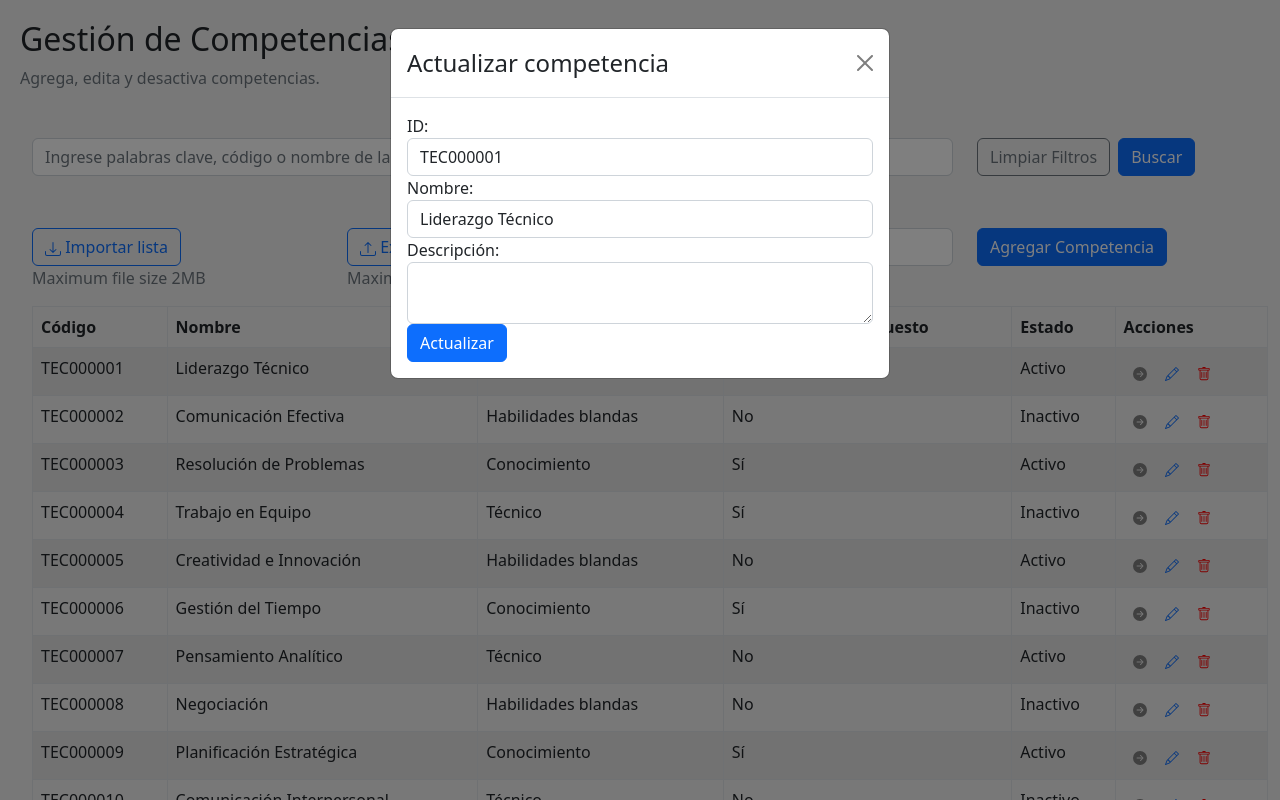
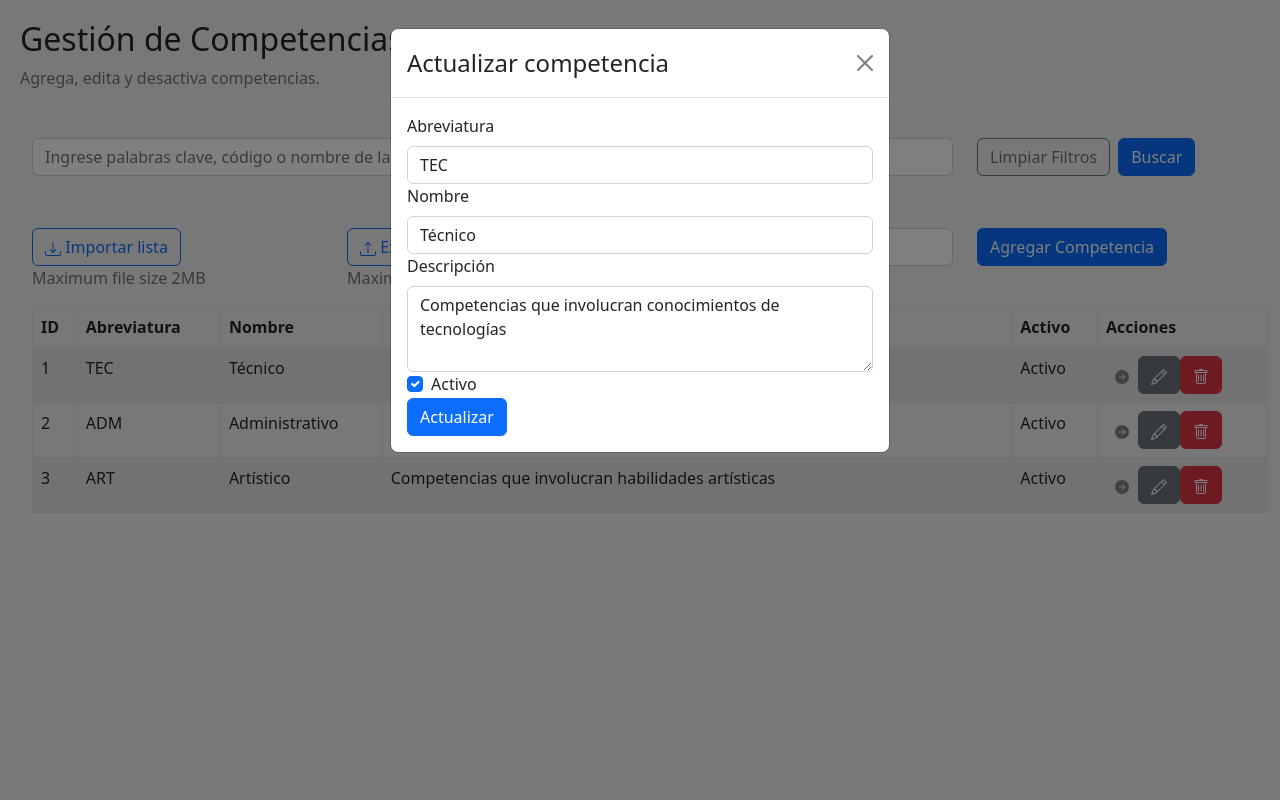
Before and after one commit to DP2softback/sigcc-front, a React (Vite) app in the folder dp2-frontend/: page / in a window 1280 px wide. Both pictures are taken after a click on the button 1171 px from the left and 371 px from the top of the page. Shown: the top 800 px of the page. Built offline with nearby package versions, Linux system fonts and the light colour scheme.

Commit message:
flujo competencias actualizado con la estructura competencia,prueba lescano

```diff
--- a/dp2-frontend/src/features/Modulo2/Components/GestionDeCompetencias/Delete.tsx
+++ b/dp2-frontend/src/features/Modulo2/Components/GestionDeCompetencias/Delete.tsx
@@ -1,7 +1,7 @@
 import React, { useState } from 'react';
 
 const BorrarCompetencia = ({ competencia, borrarCompetencia }) => {
-  const [id, setId] = useState(competencia.codigo);
+  const [id, setId] = useState(competencia.id);
 
   const handleSubmit = (event) => {
     event.preventDefault();
@@ -12,7 +12,7 @@ const BorrarCompetencia = ({ competencia, borrarCompetencia }) => {
   return (
     <form onSubmit={handleSubmit}>
       <label className="form-group">
-        <label htmlFor="id">Codigo:</label>
+        <label htmlFor="id">ID:</label>
         <label
           className="form-control"
           id="id"
--- a/dp2-frontend/src/features/Modulo2/Components/GestionDeCompetencias/Read.tsx
+++ b/dp2-frontend/src/features/Modulo2/Components/GestionDeCompetencias/Read.tsx
@@ -3,9 +3,18 @@ import { Form, FormControl, InputGroup, Button, Table, Modal  } from 'react-boot
 import AgregarCompetencia from './Create';
 import ActualizarCompetencia from './Update';
 import BorrarCompetencia from './Delete';
-import { Download,Upload,ArrowRightCircleFill,Pencil,Trash } from 'react-bootstrap-icons';
+import { Download,Upload,ArrowRightCircleFill,Pencil,Trash, Cast } from 'react-bootstrap-icons';
 import './Read.css';
 import axiosInt from "@config/axios";
+
+type Competencia = {
+  id: number;
+  abreviatura: string;
+  nombre: string;
+  descripcion: string;
+  activo: boolean;
+};
+
 const CompetenciasListar = () => {
     const [campoOrdenamiento, setCampoOrdenamiento] = useState('');
     const [tipoOrden, setTipoOrden] = useState('ascendente');
@@ -18,84 +27,33 @@ const CompetenciasListar = () => {
     const [mostrarPopUpBorrar, setmostrarPopUpBorrar] = useState(false);
     const [competenciaSeleccionada, setCompetenciaSeleccionada] = useState(null);
 
-    const tablaHardcode = [
-        { codigo: 'TEC000001', nombre: 'Liderazgo Técnico', asignadoAPuesto: 'Sí', estado: 'Activo', tipo: 'Técnico' },
-        { codigo: 'TEC000002', nombre: 'Comunicación Efectiva', asignadoAPuesto: 'No', estado: 'Inactivo', tipo: 'Habilidades blandas' },
-        { codigo: 'TEC000003', nombre: 'Resolución de Problemas', asignadoAPuesto: 'Sí', estado: 'Activo', tipo: 'Conocimiento' },
-        { codigo: 'TEC000004', nombre: 'Trabajo en Equipo', asignadoAPuesto: 'Sí', estado: 'Inactivo', tipo: 'Técnico' },
-        { codigo: 'TEC000005', nombre: 'Creatividad e Innovación', asignadoAPuesto: 'No', estado: 'Activo', tipo: 'Habilidades blandas' },
-        { codigo: 'TEC000006', nombre: 'Gestión del Tiempo', asignadoAPuesto: 'Sí', estado: 'Inactivo', tipo: 'Conocimiento' },
-        { codigo: 'TEC000007', nombre: 'Pensamiento Analítico', asignadoAPuesto: 'No', estado: 'Activo', tipo: 'Técnico' },
-        { codigo: 'TEC000008', nombre: 'Negociación', asignadoAPuesto: 'No', estado: 'Inactivo', tipo: 'Habilidades blandas' },
-        { codigo: 'TEC000009', nombre: 'Planificación Estratégica', asignadoAPuesto: 'Sí', estado: 'Activo', tipo: 'Conocimiento' },
-        { codigo: 'TEC000010', nombre: 'Comunicación Interpersonal', asignadoAPuesto: 'No', estado: 'Inactivo', tipo: 'Técnico' },
-        { codigo: 'TEC000011', nombre: 'Liderazgo de Equipos', asignadoAPuesto: 'Sí', estado: 'Activo', tipo: 'Habilidades blandas' },
-        { codigo: 'TEC000012', nombre: 'Resiliencia', asignadoAPuesto: 'No', estado: 'Activo', tipo: 'Conocimiento' },
-        { codigo: 'TEC000013', nombre: 'Adaptabilidad', asignadoAPuesto: 'Sí', estado: 'Inactivo', tipo: 'Técnico' },
-        { codigo: 'TEC000014', nombre: 'Comunicación Escrita', asignadoAPuesto: 'Sí', estado: 'Activo', tipo: 'Habilidades blandas' },
-        { codigo: 'TEC000015', nombre: 'Habilidades de Presentación', asignadoAPuesto: 'No', estado: 'Inactivo', tipo: 'Conocimiento' },
-        { codigo: 'TEC000016', nombre: 'Resolución de Conflictos', asignadoAPuesto: 'Sí', estado: 'Activo', tipo: 'Técnico' },
-        { codigo: 'TEC000017', nombre: 'Pensamiento Crítico', asignadoAPuesto: 'No', estado: 'Activo', tipo: 'Habilidades blandas' },
-        { codigo: 'TEC000018', nombre: 'Empatía', asignadoAPuesto: 'No', estado: 'Inactivo', tipo: 'Conocimiento' },
-        { codigo: 'TEC000019', nombre: 'Toma de Decisiones', asignadoAPuesto: 'Sí', estado: 'Activo', tipo: 'Técnico' },
-        { codigo: 'TEC000020', nombre: 'Trabajo Bajo Presión', asignadoAPuesto: 'Sí', estado: 'Inactivo', tipo: 'Habilidades blandas' },
+    const tablaHardcode: Competencia[] = [
+        {
+          id: 1,
+          abreviatura: 'TEC',
+          nombre: 'Técnico',
+          descripcion: 'Competencias que involucran conocimientos de tecnologías',
+          activo: true
+        },
+        {
+          id: 2,
+          abreviatura: 'ADM',
+          nombre: 'Administrativo',
+          descripcion: 'Competencias que involucran conocimientos de administración',
+          activo: true
+        },
+        {
+          id: 3,
+          abreviatura: 'ART',
+          nombre: 'Artístico',
+          descripcion: 'Competencias que involucran habilidades artísticas',
+          activo: true
+        }
       ];
 
 
-    /*
-    const register = async (email, name, password) => {
-    const response = await axiosInt.post('/api/account/register', {
-      email,
-      name,
-      password
-    });
-    const { accessToken, user } = response.data;
-
-    window.localStorage.setItem('accessToken', accessToken);
-    dispatch({
-      type: 'REGISTER',
-      payload: {
-        user
-      }
-    });
-  };
-
-
-  const loadsCourses = () =>
-    {
-        setLoadingInit(true);
-        axiosInt.get(`capacitaciones/learning_path/${learningPathId}/course/`)
-            .then(function (response)
-            {
-                setLPName(response.data.nombre);
-                setLoadingInit(false);
-            })
-            .catch(function (error)
-            {
-                console.log(error);
-                setLoadingInit(false);
-            });
-    }
-
-    useEffect(() =>
-    {
-        loadsCourses();
-    }, []);
-
-
-
-    axiosInt.delete(`capacitaciones/learning_path/${learningPathId}/course/detail/${id}`)
-            .then(function (response)
-            {
-                const updatedCourses = courses.filter((course: any) => course.id !== id);
-                setCourses(updatedCourses);
-            })
-            .catch(function (error)
-            {
-                console.log(error);
-            });
-     */
     const tablaApi=[];
+    //console.log(tablaApi)
 
     const [competenciasData, setCompetenciasData] = useState(tablaHardcode);
 
@@ -114,7 +72,7 @@ const CompetenciasListar = () => {
 
     const actualizarCompetencia = (nuevaCompetencia) => {
       var tablaAux = tablaHardcode;
-      const indice = tablaHardcode.findIndex((competencia) => competencia.codigo=== nuevaCompetencia.codigo);
+      const indice = tablaHardcode.findIndex((competencia) => competencia.id=== nuevaCompetencia.id);
       if (indice !== -1) {
         tablaAux[indice] = nuevaCompetencia;
       }
@@ -133,7 +91,7 @@ const CompetenciasListar = () => {
 
     const borrarCompetencia = (id) => {
       const updatedCompetencias =
-      competenciasData.filter((competencia) => competencia.codigo !== id);
+      competenciasData.filter((competencia) => competencia.id !== id);
       setCompetenciasData(updatedCompetencias);
       setCompetenciaSeleccionada(null);
       handleCerrarPopUpBorrar();
@@ -166,18 +124,21 @@ const CompetenciasListar = () => {
     const filtrarCompetencias = () => {
         var competenciasFiltradas = competenciasData;
         if (tipoCompetencia) {
-          competenciasFiltradas = competenciasFiltradas.filter(competencia => competencia.tipo === tipoCompetencia);
+          estado !== ''?
+          competenciasFiltradas = competenciasFiltradas.filter(competencia => competencia.abreviatura === tipoCompetencia):
+          competenciasFiltradas = competenciasFiltradas;
         }
         if (estado) {
-          competenciasFiltradas = competenciasFiltradas.filter(competencia => competencia.estado === estado);
+          competenciasFiltradas = competenciasFiltradas.filter(competencia => (competencia.activo  == !!JSON.parse(estado.toLowerCase())));
         }
         if (palabrasClave) {
             const palabrasClaveLower = palabrasClave.toLowerCase();
             competenciasFiltradas = competenciasFiltradas.filter(competencia =>
-              competencia.codigo.toLowerCase().includes(palabrasClaveLower) ||
+              competencia.id.toString().toLowerCase().includes(palabrasClaveLower) ||
               competencia.nombre.toLowerCase().includes(palabrasClaveLower) ||
-              competencia.estado.toLowerCase().includes(palabrasClaveLower) ||
-              competencia.tipo.toLowerCase().includes(palabrasClaveLower)
+              competencia.abreviatura.toLowerCase().includes(palabrasClaveLower) ||
+              competencia.activo.toString().toLowerCase().includes(palabrasClaveLower)||
+              competencia.descripcion.toLowerCase().includes(palabrasClaveLower)
             );
           }
         return competenciasFiltradas;
@@ -202,62 +163,29 @@ const CompetenciasListar = () => {
             <Table striped bordered>
             <thead>
               <tr>
-                <th onClick={() => handleOrdenarPorCampo('codigo')}>
-                    Código
-                    {campoOrdenamiento === 'codigo' && (
-                    <i className={`bi bi-caret-${tipoOrden === 'ascendente' ? 'up' : 'down'}`}></i>
-                    )}
-                </th>
-                <th onClick={() => handleOrdenarPorCampo('nombre')}>
-                    Nombre
-                    {campoOrdenamiento === 'nombre' && (
-                    <i className={`bi bi-caret-${tipoOrden === 'ascendente' ? 'up' : 'down'}`}></i>
-                    )}
-                </th>
-                <th onClick={() => handleOrdenarPorCampo('tipo')}>
-                    Tipo de competencia
-                    {campoOrdenamiento === 'tipo' && (
-                    <i className={`bi bi-caret-${tipoOrden === 'ascendente' ? 'up' : 'down'}`}></i>
-                    )}
-                </th>
-                <th onClick={() => handleOrdenarPorCampo('asignadoAPuesto')}>
-                    Asignado a algún puesto
-                    {campoOrdenamiento === 'asignadoAPuesto' && (
-                    <i className={`bi bi-caret-${tipoOrden === 'ascendente' ? 'up' : 'down'}`}></i>
-                    )}
-                </th>
-                <th onClick={() => handleOrdenarPorCampo('estado')}>
-                    Estado
-                    {campoOrdenamiento === 'estado' && (
-                    <i className={`bi bi-caret-${tipoOrden === 'ascendente' ? 'up' : 'down'}`}></i>
-                    )}
-                </th>
-                <th>Acciones</th>
+            <th onClick={() => handleOrdenarPorCampo('id')}>ID {campoOrdenamiento === 'id' && (tipoOrden === 'ascendente' ? <ArrowRightCircleFill /> : <ArrowRightCircleFill className="flip" />)}</th>
+            <th onClick={() => handleOrdenarPorCampo('abreviatura')}>Abreviatura {campoOrdenamiento === 'abreviatura' && (tipoOrden === 'ascendente' ? <ArrowRightCircleFill /> : <ArrowRightCircleFill className="flip" />)}</th>
+            <th onClick={() => handleOrdenarPorCampo('nombre')}>Nombre {campoOrdenamiento === 'nombre' && (tipoOrden === 'ascendente' ? <ArrowRightCircleFill /> : <ArrowRightCircleFill className="flip" />)}</th>
+            <th onClick={() => handleOrdenarPorCampo('descripcion')}>Descripción {campoOrdenamiento === 'descripcion' && (tipoOrden === 'ascendente' ? <ArrowRightCircleFill /> : <ArrowRightCircleFill className="flip" />)}</th>
+            <th onClick={() => handleOrdenarPorCampo('activo')}>Activo {campoOrdenamiento === 'activo' && (tipoOrden === 'ascendente' ? <ArrowRightCircleFill /> : <ArrowRightCircleFill className="flip" />)}</th>
+            <th>Acciones</th>
               </tr>
             </thead>
             <tbody>
-              {datosFiltradosYOrdenados.map((competencia, index) => (
-                <tr key={index}>
-                  <td>{competencia.codigo}</td>
-                  <td>{competencia.nombre}</td>
-                  <td>{competencia.tipo}</td>
-                  <td>{competencia.asignadoAPuesto}</td>
-                  <td>{competencia.estado}</td>
+              {datosFiltradosYOrdenados.map((competencia) => (
+                <tr key={competencia.id}>
+                <td>{competencia.id}</td>
+                <td>{competencia.abreviatura}</td>
+                <td>{competencia.nombre}</td>
+                <td>{competencia.descripcion}</td>
+                <td>{competencia.activo ? 'Activo' : 'Inactivo'}</td>
                   <td>
                     <Button variant="link" size="sm">
                     <ArrowRightCircleFill color='gray'></ArrowRightCircleFill>
                       <i className="bi bi-box-arrow-in-right"></i>
                     </Button>
-                    <Button variant="link" size="sm" onClick={
-                      ()=>{handleMostrarPopUpActualizar({ codigo: competencia.codigo, nombre: competencia.nombre, asignadoAPuesto: competencia.asignadoAPuesto, estado:competencia.estado, tipo: competencia.tipo });}}>
-                      <Pencil></Pencil>
-                      <i className="bi bi-pencil"></i>
-                    </Button>
-                    <Button variant="link" size="sm" onClick={
-                      ()=>{handleMostrarPopUpBorrar({ codigo: competencia.codigo, nombre: competencia.nombre, asignadoAPuesto: competencia.asignadoAPuesto, estado:competencia.estado, tipo: competencia.tipo });}}>
-                      <Trash color='red'></Trash>
-                      <i className="bi bi-trash"></i>
-                    </Button>
+                    <Button variant="secondary" onClick={() => handleMostrarPopUpActualizar(competencia)}><Pencil /></Button>
+                    <Button variant="danger" onClick={() => handleMostrarPopUpBorrar(competencia)}><Trash /></Button>
                   </td>
                 </tr>
               ))}
@@ -294,7 +222,6 @@ const CompetenciasListar = () => {
                 <option value="Técnico">Técnico</option>
                 <option value="Habilidades blandas">Habilidades blandas</option>
                 <option value="Conocimiento">Conocimiento</option>
-                {/* Agregar más opciones de tipo de competencia aquí */}
               </Form.Control>
             </Form.Group>
             <div className="col-sm-3 botones">
@@ -324,10 +251,10 @@ const CompetenciasListar = () => {
               </div>
               <Form.Group className="col-sm-3" controlId="filtroEstado">
                 <Form.Label>Estado</Form.Label>
-                <Form.Control as="select" value={estado} onChange={(e) => setEstado(e.target.value)}>
-                  <option value="">Todos</option>
-                  <option value="Activo">Activo</option>
-                  <option value="Inactivo">Inactivo</option>
+                <Form.Control as="select" value={(estado)} onChange={(e) => setEstado(e.target.value)}>
+                  <option value= '' >Todos</option>
+                  <option value= 'true'>Activo</option>
+                  <option value='false'>Inactivo</option>
                 </Form.Control>
               </Form.Group>
               <div className="col botones">
--- a/dp2-frontend/src/features/Modulo2/Components/GestionDeCompetencias/Update.tsx
+++ b/dp2-frontend/src/features/Modulo2/Components/GestionDeCompetencias/Update.tsx
@@ -1,54 +1,52 @@
-import React, { useState } from 'react';
-
+import { useState } from 'react';
+import { Form } from 'react-bootstrap';
+type Competencia = {
+  id: number;
+  abreviatura: string;
+  nombre: string;
+  descripcion: string;
+  activo: boolean;
+};
+type Props = {
+  competencia: Competencia;
+  actualizarCompetencia: Function;
+};
 const ActualizarCompetencia = ({ actualizarCompetencia, competencia }) => {
-  const [id, setId] = useState(competencia.codigo);
+  const [abreviatura, setAbreviatura] = useState(competencia.abreviatura);
   const [nombre, setNombre] = useState(competencia.nombre);
   const [descripcion, setDescripcion] = useState(competencia.descripcion);
+  const [activo, setActivo] = useState(competencia.activo);
 
   const handleSubmit = (event) => {
     event.preventDefault();
-    competencia = { codigo: id, nombre: nombre, asignadoAPuesto: competencia.asignadoAPuesto, estado:competencia.estado, tipo: competencia.tipo }
+    competencia = { id: competencia.id, nombre: nombre, abreviatura: abreviatura, descripcion:descripcion, activo: activo }
+    console.log(competencia);
     actualizarCompetencia(competencia);
-    setId('');
     setNombre('');
     setDescripcion('');
   };
 
   return (
-    <form onSubmit={handleSubmit}>
-      <div className="form-group">
-        <label htmlFor="id">ID:</label>
-        <input
-          type="text"
-          className="form-control"
-          id="id"
-          value={id}
-          onChange={(event) => setId(event.target.value)}
-        />
-      </div>
-      <div className="form-group">
-        <label htmlFor="nombre">Nombre:</label>
-        <input
-          type="text"
-          className="form-control"
-          id="nombre"
-          value={nombre}
-          onChange={(event) => setNombre(event.target.value)}
-        />
-      </div>
-      <div className="form-group">
-        <label htmlFor="descripcion">Descripción:</label>
-        <textarea
-          className="form-control"
-          id="descripcion"
-          value={descripcion}
-          onChange={(event) => setDescripcion(event.target.value)}
-        />
-      </div>
-      <button type="submit" className="btn btn-primary">
-        Actualizar
-      </button>
-    </form>
+        <Form onSubmit={handleSubmit}>
+          <Form.Group controlId="formAbreviatura">
+            <Form.Label>Abreviatura</Form.Label>
+            <Form.Control type="text" value={abreviatura} onChange={(event) => setAbreviatura(event.target.value)} />
+          </Form.Group>
+          <Form.Group controlId="formNombre">
+            <Form.Label>Nombre</Form.Label>
+            <Form.Control type="text" value={nombre} onChange={(event) => setNombre(event.target.value)} />
+          </Form.Group>
+          <Form.Group controlId="formDescripcion">
+            <Form.Label>Descripción</Form.Label>
+            <Form.Control as="textarea" rows={3} value={descripcion} onChange={(event) => setDescripcion(event.target.value)} />
+          </Form.Group>
+          <Form.Group controlId="formActivo">
+            <Form.Check type="checkbox" label="Activo" checked={activo} onChange={(event) => setActivo(event.target.checked)} />
+          </Form.Group>
+          <button type="submit" className="btn btn-primary">
+            Actualizar
+          </button>
+        </Form>
   );
 };
 
```
